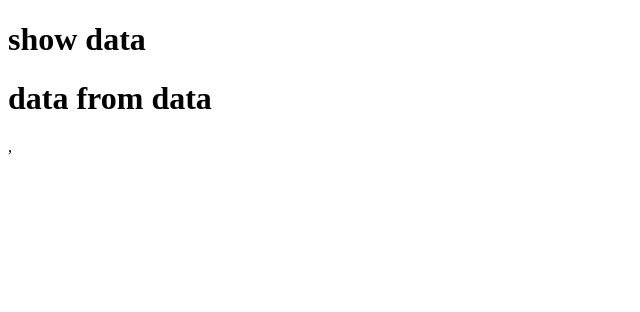
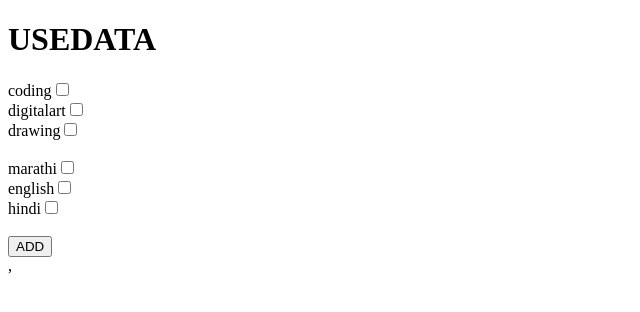
Before and after one commit to HarshalTe/mainviterepo, a React (Vite) app: page / in a window 1280 px wide. Shown: the top 312 px of the page, without its empty margins (0-640 px from the left). Built offline with nearby package versions, Linux system fonts and the light colour scheme.

Commit message:
done everything

```diff
--- a/src/Hmain.jsx
+++ b/src/Hmain.jsx
@@ -21,6 +21,7 @@ import Cos2 from './Pages/Cos2'
 import File9 from './File9';
 import Show111 from './Show';
 import Data from './CONTEXT/Data';
+import Re from './Re';
 
 
 
@@ -47,8 +48,9 @@ const Hmain = ()=>{
             {/* <Array1/> */}
             {/* <ScrollExample/> */}
             {/* <AllInputComponent/> */}
-            <Show111/>
-            <Data/>
+            {/* <Show111/>
+            <Data/> */}
+            <Re/>
 
 
         </div>
--- /dev/null
+++ b/src/Re.jsx
@@ -0,0 +1,152 @@
+import { useState } from "react";
+
+const Re = () => {
+    const [id,setid] = useState(null);
+    const [userdata, setusedata] = useState({
+        hobbi: [],
+        sub: []
+    });
+
+    const [show, setshow] = useState([]);
+
+
+    const change = (e) => {
+        setusedata(
+            (prev) => (
+                {
+                    ...prev,
+                    [e.target.name]: e.target.checked ?
+                        [...prev[e.target.name], e.target.value] :
+                        prev[e.target.name].filter((d) => {
+                            return d !== e.target.value
+                        })
+
+                }
+
+            )
+        )
+    }
+
+
+    const add = () => {
+        setshow(
+            (prev) => ([
+                ...prev,
+                userdata
+            ])
+        )
+
+        setusedata({
+            hobbi: [],
+            sub: []
+        })
+    }
+
+    const prefield = (data,index)=>{
+        setid(index)
+        setusedata({
+             hobbi: data.hobbi,
+             sub: data.sub
+        })
+    }
+
+
+//    const  update = ()=>{
+//         const updated = [...show]
+//        updated[id] = {
+//                hobbi:userdata.hobbi ,
+//              sub:userdata.sub
+//        }
+//        setshow(updated);
+//        setid(null);
+//        setusedata(
+//            {
+//                hobbi: [],
+//                sub: []
+//            }
+//        )
+//    }
+
+
+// const update = () => {
+//     const newdata = [...show];
+
+//     newdata[id] = userdata;
+
+//     setshow(newdata);
+//     setid(null);
+
+//     setusedata({
+//         hobbi: [],
+//         sub: []
+//     });
+// };
+
+const update = () => {
+    setshow(prev =>
+        prev.map((item, index) =>
+            index === id ? userdata : item
+        )
+    );
+
+    setid(null);
+    setusedata({ hobbi: [], sub: [] });
+};
+
+
+
+
+    return (
+        <div>
+            <h1>USEDATA</h1>
+            {["coding", "digitalart", "drawing"].map((d, i) => {
+                return (
+                    <div key={i}>
+                        <label>{d}</label>
+                        <input type="checkbox" name="hobbi" value={d} checked={userdata.hobbi.includes(d)} onChange={change} />
+                    </div>
+                );
+            })}
+            <br />
+            {["marathi", "english", "hindi"].map((s, si) => {
+                return (
+                    <div key={si}>
+                        <label>{s}</label>
+                        <input type="checkbox" name="sub" value={s} checked={userdata.sub.includes(s)} onChange={change} />
+                    </div>
+                );
+            })}
+            <br />
+            {id !== null ?  <button onClick={update}>SAVE</button> : <button onClick={add}>ADD</button>}
+            <br></br>
+            {
+                show.map((data, index) => {
+
+                    return (
+                        <div key={index}>
+                            <h2>Hobbies:</h2>
+
+                            {data.hobbi.map((item, i) => {
+                                return <h4 key={i}>{item}</h4>;
+                            })}
+
+                            <h2>Subjects:</h2>
+
+                            {data.sub.map((item, i) => {
+                                return <h4 key={i}>{item}</h4>;
+                            })}
+                            <br/>
+                            <button onClick={()=>prefield(data,index)}>UPDATE</button>
+                        </div>
+                    );
+
+
+
+                })
+            }
+
+
+        </div>
+    );
+}
+export default Re;
```
